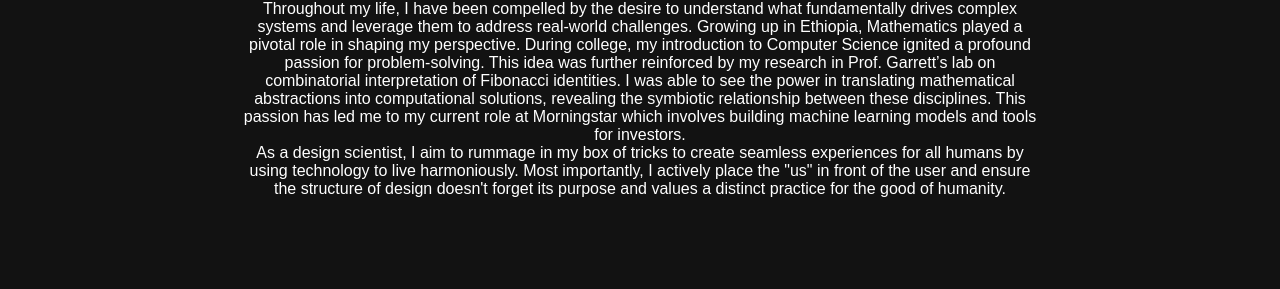
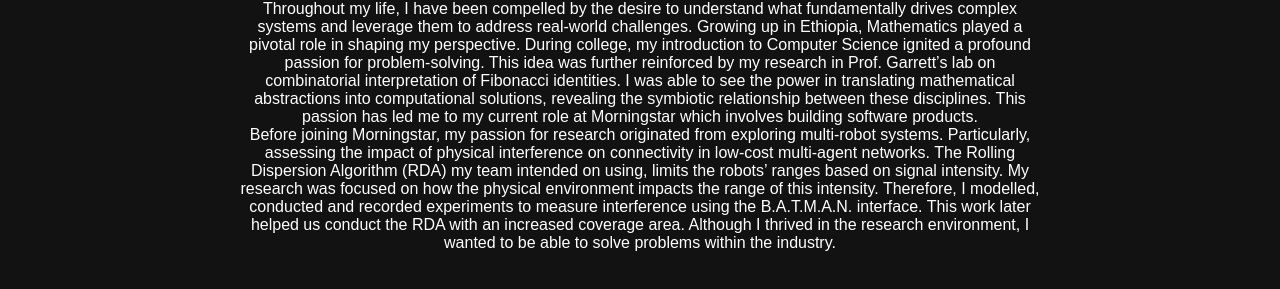
Before and after one commit to hailes1/personal-portfolio, a Vue app: page / in a window 1280 px wide. Shown: the part 1974-2263 px from the top of the page. Built offline with nearby package versions, Linux system fonts and the light colour scheme.

Commit message:
Port-13: Update the details on the about page.

```diff
--- a/src/pages/About.vue
+++ b/src/pages/About.vue
@@ -19,13 +19,17 @@
           interpretation of Fibonacci identities. I was able to see the power in translating
           mathematical abstractions into computational solutions, revealing the symbiotic
           relationship between these disciplines. This passion has led me to my current role at
-          Morningstar which involves building machine learning models and tools for investors.
+          Morningstar which involves building software products.
         </p>
         <p>
-          As a design scientist, I aim to rummage in my box of tricks to create seamless experiences
-          for all humans by using technology to live harmoniously. Most importantly, I actively
-          place the "us" in front of the user and ensure the structure of design doesn't forget its
-          purpose and values a distinct practice for the good of humanity.
+          Before joining Morningstar, my passion for research originated from exploring multi-robot systems.
+          Particularly, assessing the impact of physical interference on connectivity in low-cost multi-agent
+          networks. The Rolling Dispersion Algorithm (RDA) my team intended on using, limits the robots’ ranges
+          based on signal intensity. My research was focused on how the physical environment impacts the range
+          of this intensity. Therefore, I modelled, conducted and recorded experiments to measure interference
+          using the B.A.T.M.A.N. interface. This work later helped us conduct the RDA with an increased coverage
+          area. Although I thrived in the research environment,  I wanted to be able to solve problems within the
+          industry.
         </p>
       </div>
     </div>
```
